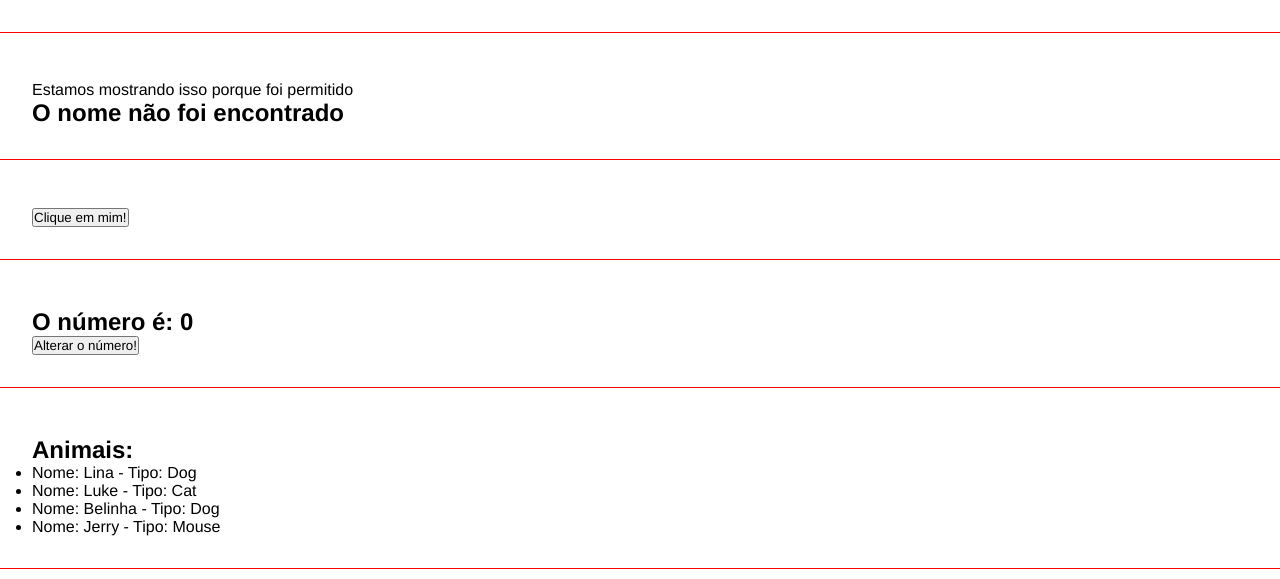
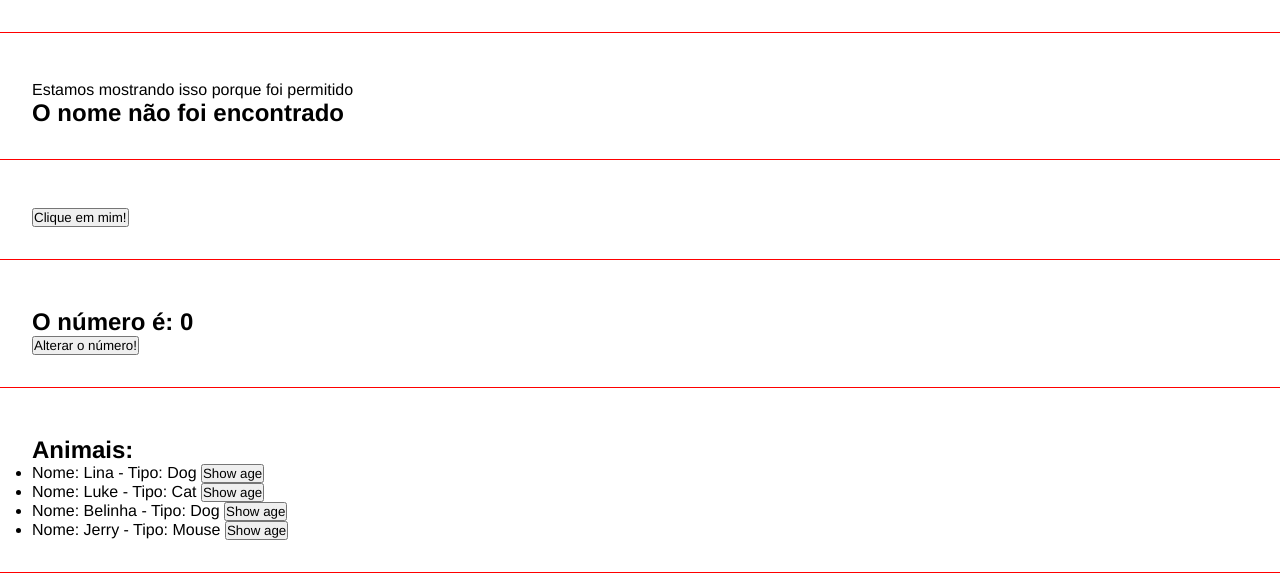
Before and after one commit to pedromlsr/angular-hdc, an Angular app in the folder moments-app/: page / in a window 1280 px wide. Shown: the part 758-1337 px from the top of the page. Built offline with nearby package versions, Linux system fonts and the light colour scheme.

Commit message:
a importância das interfaces no angular

```diff
--- /dev/null
+++ b/moments-app/src/app/Animal.ts
@@ -0,0 +1,5 @@
+export interface Animal {
+    name: string
+    type: string
+    age: number
+}
--- a/moments-app/src/app/components/list-render/list-render.component.html
+++ b/moments-app/src/app/components/list-render/list-render.component.html
@@ -5,6 +5,12 @@
     <ul>
         <li *ngFor="let animal of animals">
             Nome: {{ animal.name }} - Tipo: {{ animal.type }}
+            <button (click)="showAge(animal)">
+                Show age
+            </button>
         </li>
     </ul>
+    <h3>
+        {{ animalDetails }}
+    </h3>
 </div>
--- a/moments-app/src/app/components/list-render/list-render.component.ts
+++ b/moments-app/src/app/components/list-render/list-render.component.ts
@@ -1,4 +1,5 @@
 import { Component, OnInit } from '@angular/core';
+import { Animal } from 'src/app/Animal';
 
 @Component({
     selector: 'app-list-render',
@@ -6,16 +7,28 @@ import { Component, OnInit } from '@angular/core';
     styleUrls: ['./list-render.component.css']
 })
 export class ListRenderComponent implements OnInit {
-    animals = [
-        {name: 'Lina', type: 'Dog'},
-        {name: 'Luke', type: 'Cat'},
-        {name: 'Belinha', type: 'Dog'},
-        {name: 'Jerry', type: 'Mouse'}
+    animals: Animal[] = [
+        {name: 'Lina', type: 'Dog', age: 1},
+        {name: 'Luke', type: 'Cat', age: 5},
+        {name: 'Belinha', type: 'Dog', age: 1},
+        {name: 'Jerry', type: 'Mouse', age: 20}
     ]
+
+    animal: Animal = {
+        name: 'Lisboa',
+        type: 'Cat',
+        age: 3
+    }
+
+    animalDetails = ''
 
     constructor() { }
 
     ngOnInit(): void {
     }
 
+    showAge(animal: Animal): void {
+        this.animalDetails = `O pet ${animal.name} tem ${animal.age} ano(s)!`
+    }
+
 }
```
